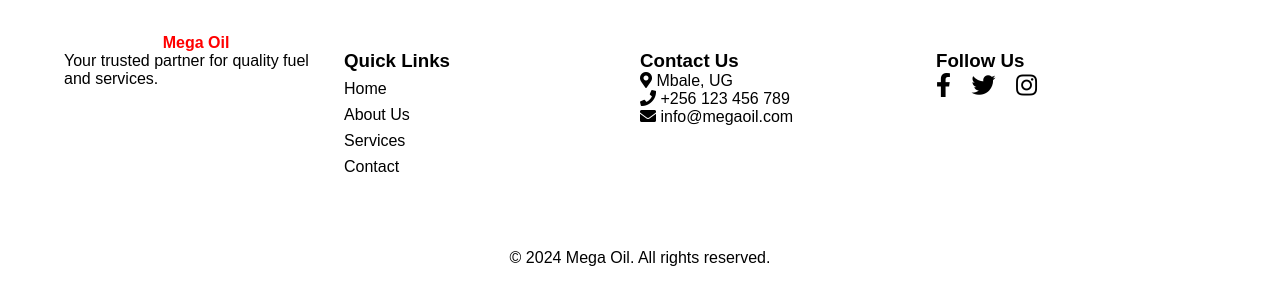
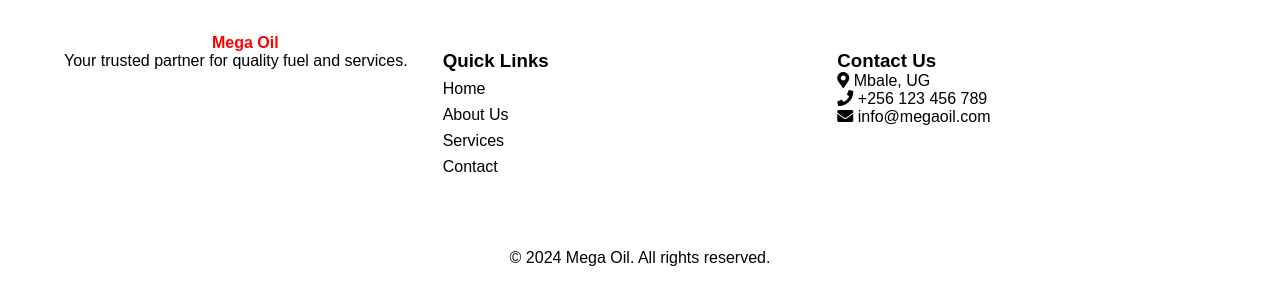
Before and after one commit to abdiaziz-123/mega-oil, a plain HTML site: page mega oil station/index.html in a window 1280 px wide. Shown: the part 2597-2896 px from the top of the page. Drawn offline with Linux system fonts and the light colour scheme.

Commit message:
Update index.html

```diff
--- a/mega oil station/index.html
+++ b/mega oil station/index.html
@@ -173,12 +173,7 @@
                 <p><i class="fas fa-phone"></i> +256 123 456 789</p>
                 <p><i class="fas fa-envelope"></i> info@megaoil.com</p>
             </div>
-            <div class="footer-social">
-                <h3>Follow Us</h3>
-                <a href="#"><i class="fab fa-facebook-f"></i></a>
-                <a href="#"><i class="fab fa-twitter"></i></a>
-                <a href="#"><i class="fab fa-instagram"></i></a>
-            </div>
+
         </div>
         <div class="footer-bottom">
             <p>&copy; 2024 Mega Oil. All rights reserved.</p>
```
